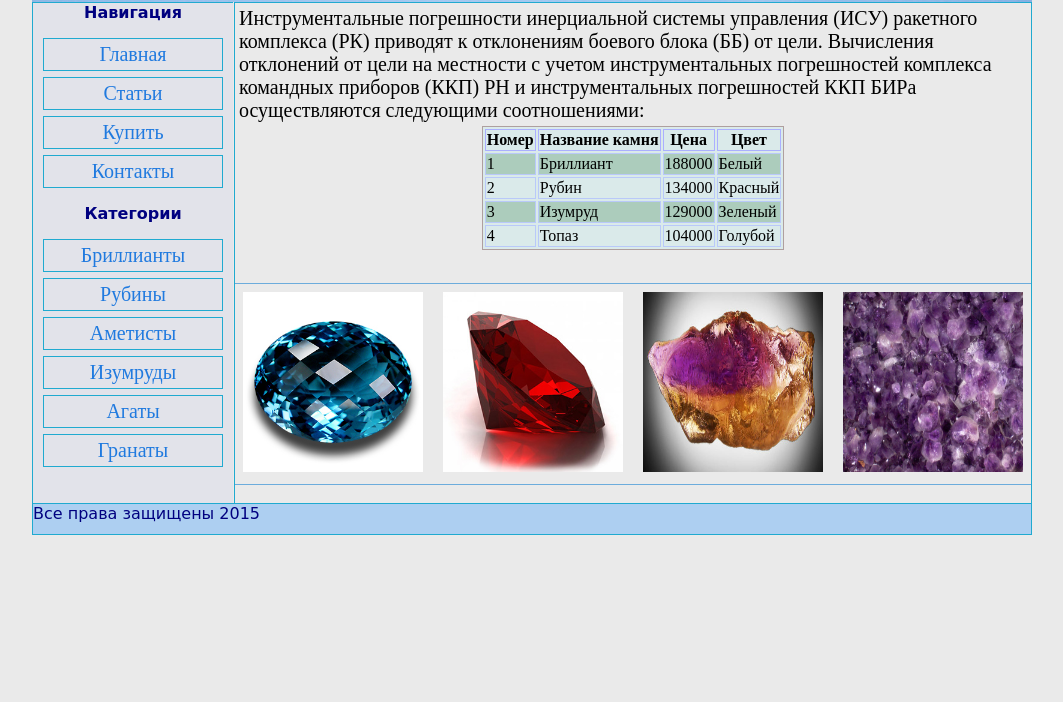
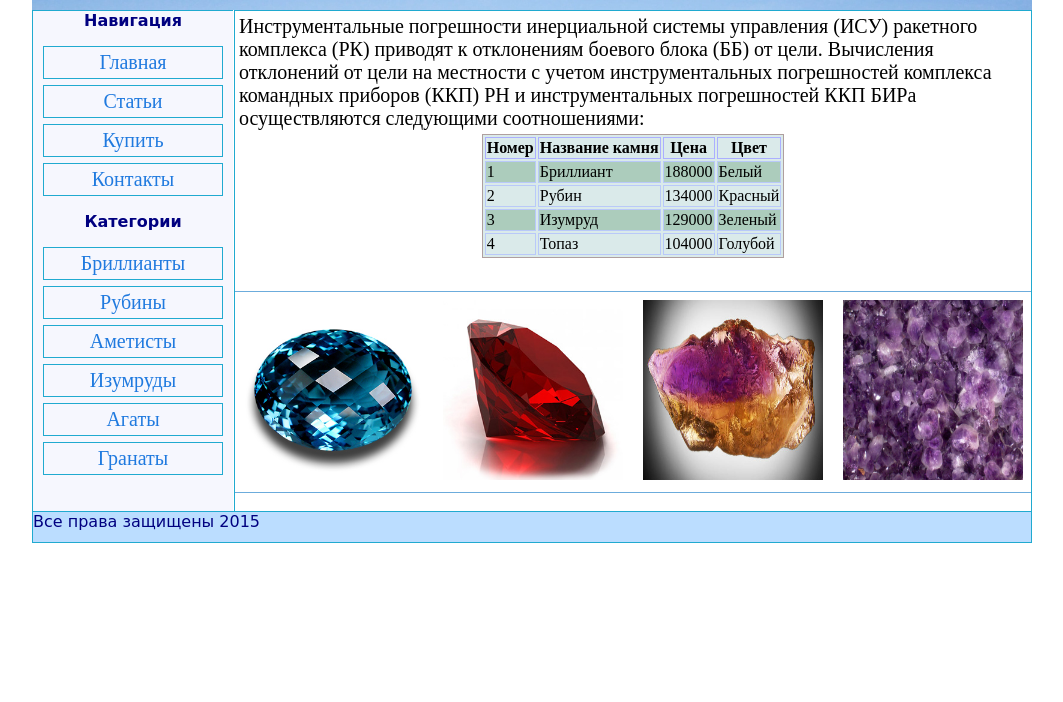
Before and after one commit to chemark23/md, a plain HTML site: page index.html in a window 1280 px wide. Shown: the part 98-800 px from the top of the page, without its empty margins (108-1171 px from the left). Drawn offline with Linux system fonts and the light colour scheme.

Commit message:
the second commit des1

```diff
--- a/styles/styles.css
+++ b/styles/styles.css
@@ -1,8 +1,3 @@
-body {
-    margin: 0;
-    background-color: #EAEAEA
-}
-
 p {
     padding: 4px;
     margin: 0px;
```
